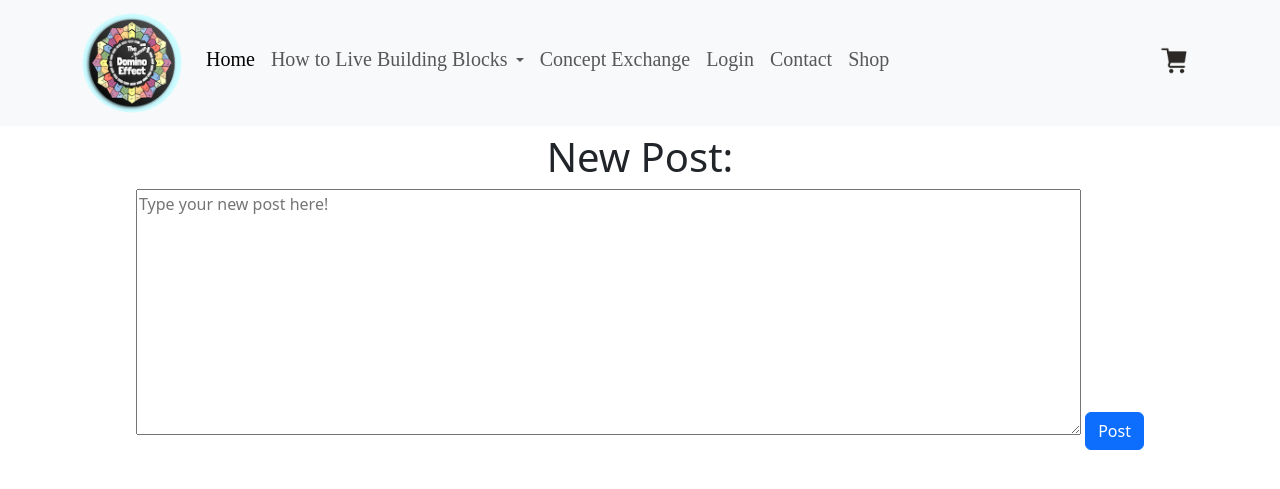
After one commit to YuYyy10/online-concept-exchange-s24, a Flask app: page /content/NewPost/ in a window 1280 px wide. The commit adds this page. Shown: the top 489 px of the page. Run offline with Flask 3, Linux system fonts and the light colour scheme; some web fonts are replaced.

Commit message:
Adding forum page

```diff
--- a/oce/content/routes.py
+++ b/oce/content/routes.py
@@ -62,3 +62,7 @@ def shop():
 @content.route('/content/Cart/')
 def cart():
   return render_template('Cart.html')
+
+@content.route('/content/NewPost/')
+def forumPost():
+  return render_template('forumPost.html')
--- /dev/null
+++ b/oce/templates/forumPost.html
@@ -0,0 +1,11 @@
+{% extends 'base.html' %}
+
+{% block content %}
+
+<div style="text-align: center;">
+    <h1 for="newPost">New Post:</h1>
+    <textarea id="newPost" name="newPost" rows="10" cols="100" placeholder="Type your new post here!"></textarea>
+    <button id="postButton" class="btn btn-primary has-icon btn-block" type="button">Post</button>
+</div>
+
+{% endblock %}
--- a/oce/templates/mainForum.html
+++ b/oce/templates/mainForum.html
@@ -18,7 +18,7 @@
 
   <div class="row">
     <div class="d-flex flex-column flex-shrink-0 p-3 bg-body-tertiary" style="width: 280px;">
-      <a href="#" class="d-flex align-items-center mb-3 mb-md-0 me-md-auto link-body-emphasis text-decoration-none">
+      <a href="{{ url_for('content.forumPost')}}" class="d-flex align-items-center mb-3 mb-md-0 me-md-auto link-body-emphasis text-decoration-none">
         <button class="btn btn-primary has-icon btn-block" type="button" data-toggle="modal" data-target="#threadModal">
           <svg xmlns="http://www.w3.org/2000/svg" width="24" height="24" viewBox="0 0 24 24" fill="none" stroke="currentColor" stroke-width="2" stroke-linecap="round" stroke-linejoin="round" class="feather feather-plus mr-2">
             <line x1="12" y1="5" x2="12" y2="19"></line>
```
